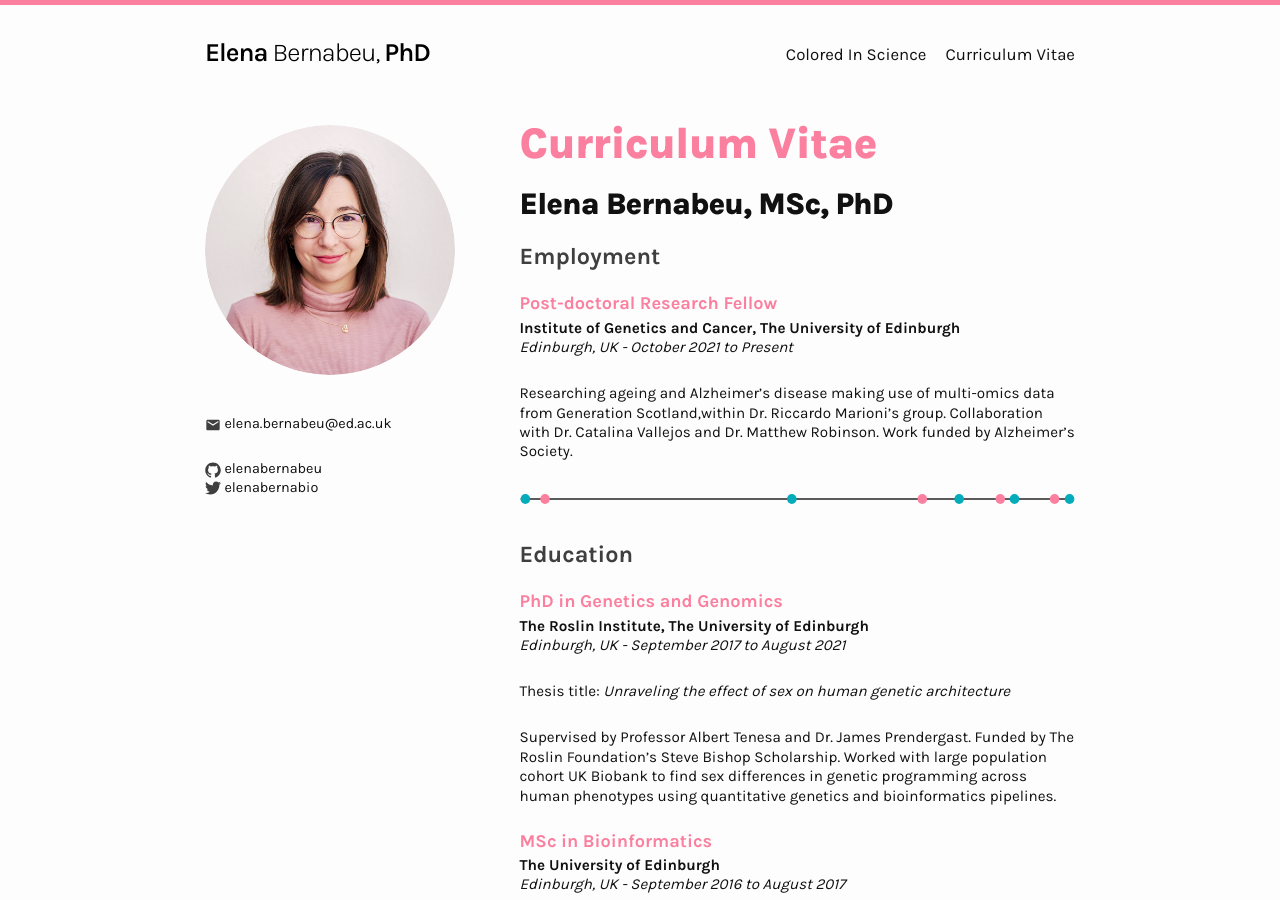
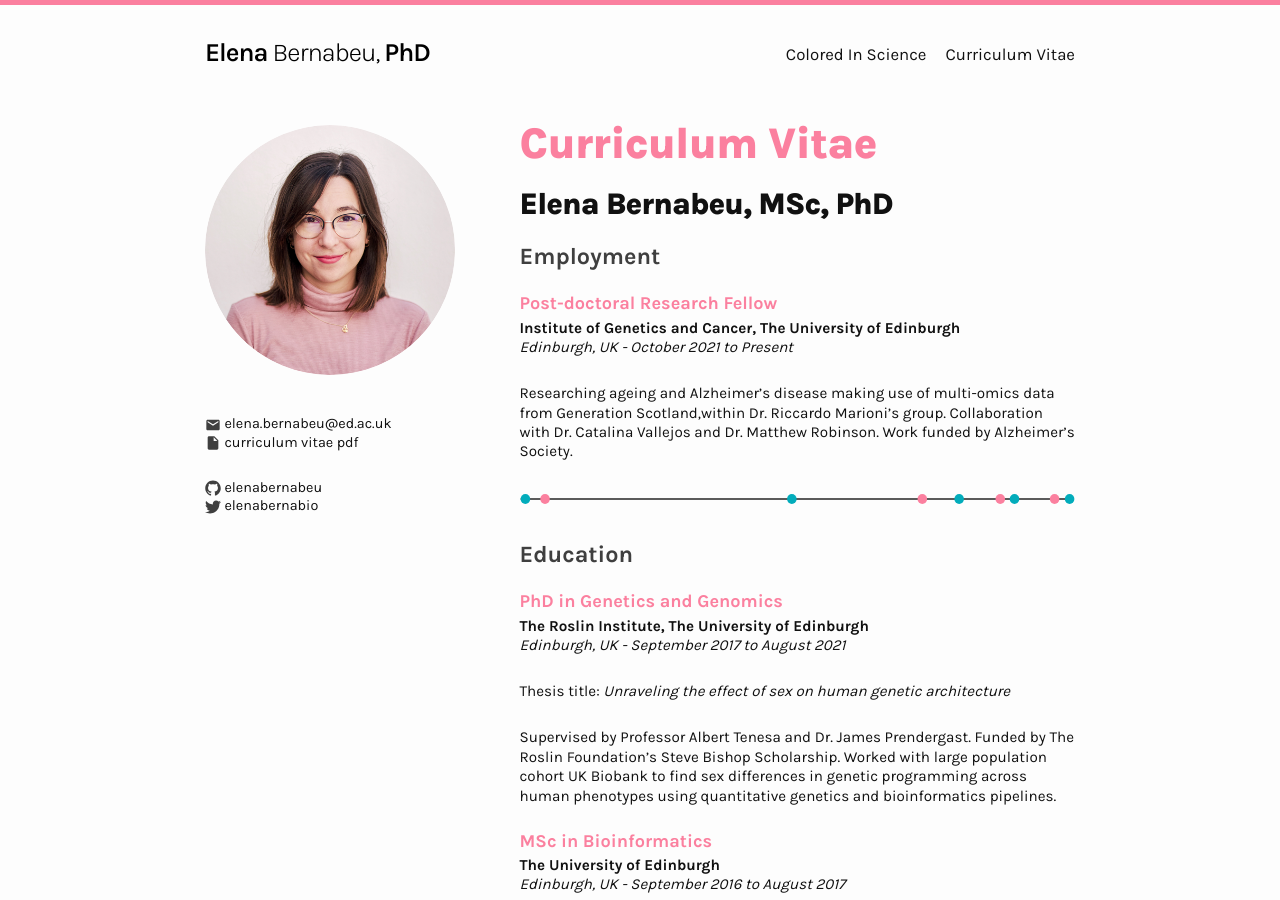
Before and after one commit to elenabernabeu/elenabernabeu.github.io, a Jekyll site: the page built from cv.markdown, in a window 1280 px wide and 900 px high. Built offline with Jekyll 4.4.1, drawn with Linux system fonts in a browser that asks for light colours.

Commit message:
Downloadable CV!

```diff
--- a/_config.yml
+++ b/_config.yml
@@ -26,7 +26,8 @@ description: >- # this means to ignore newlines until "baseurl:"
   E-mail: elena.bernabeu@ed.ac.uk
 url: "https://elenabernabeu.github.io/" # the base hostname & protocol for your site, e.g. http://example.com
 curriculum:
-  - url: ./pdf_cv/cv.pdf
+  url: https://github.com/elenabernabeu/elenabernabeu.github.io/raw/master/pdf_cv/cv.pdf
+  name: curriculum vitae pdf
 twitter_username: elenabernabio
 github_username:  elenabernabeu
 nav_ext_links:
```
